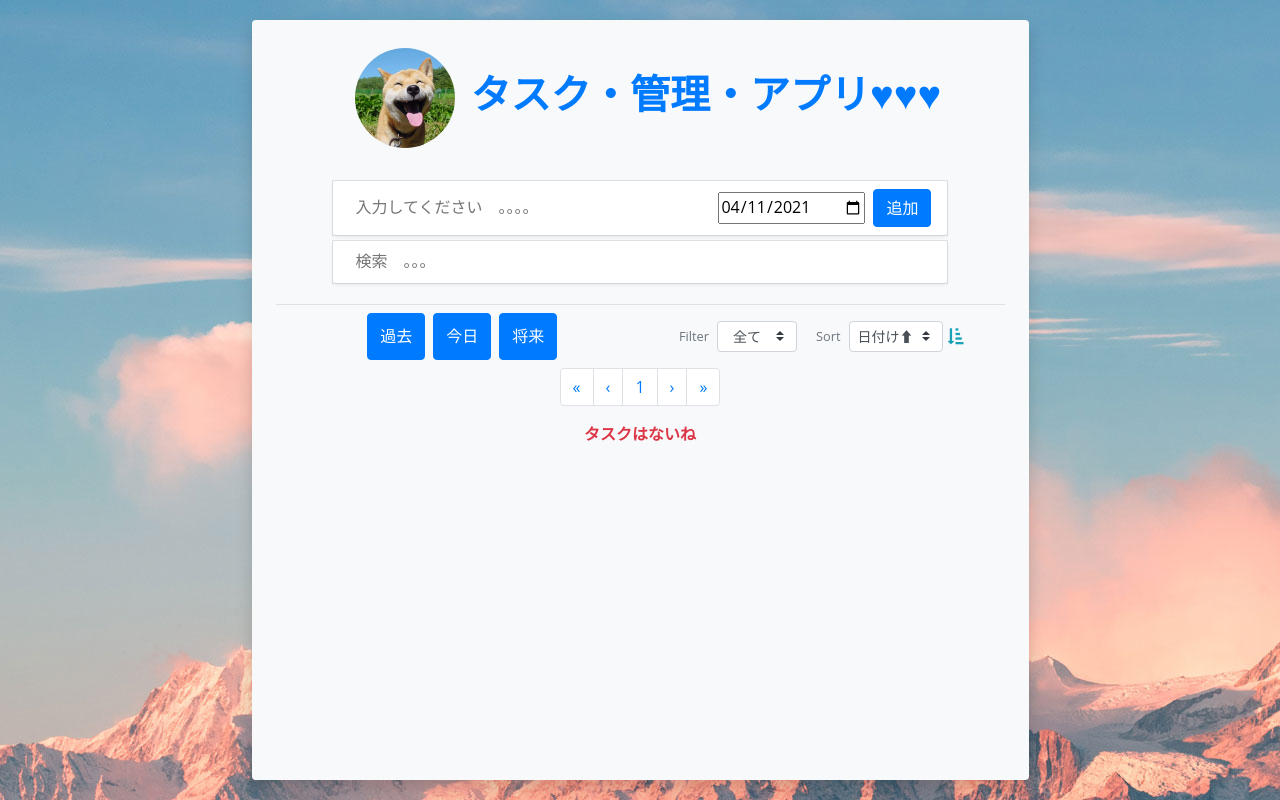
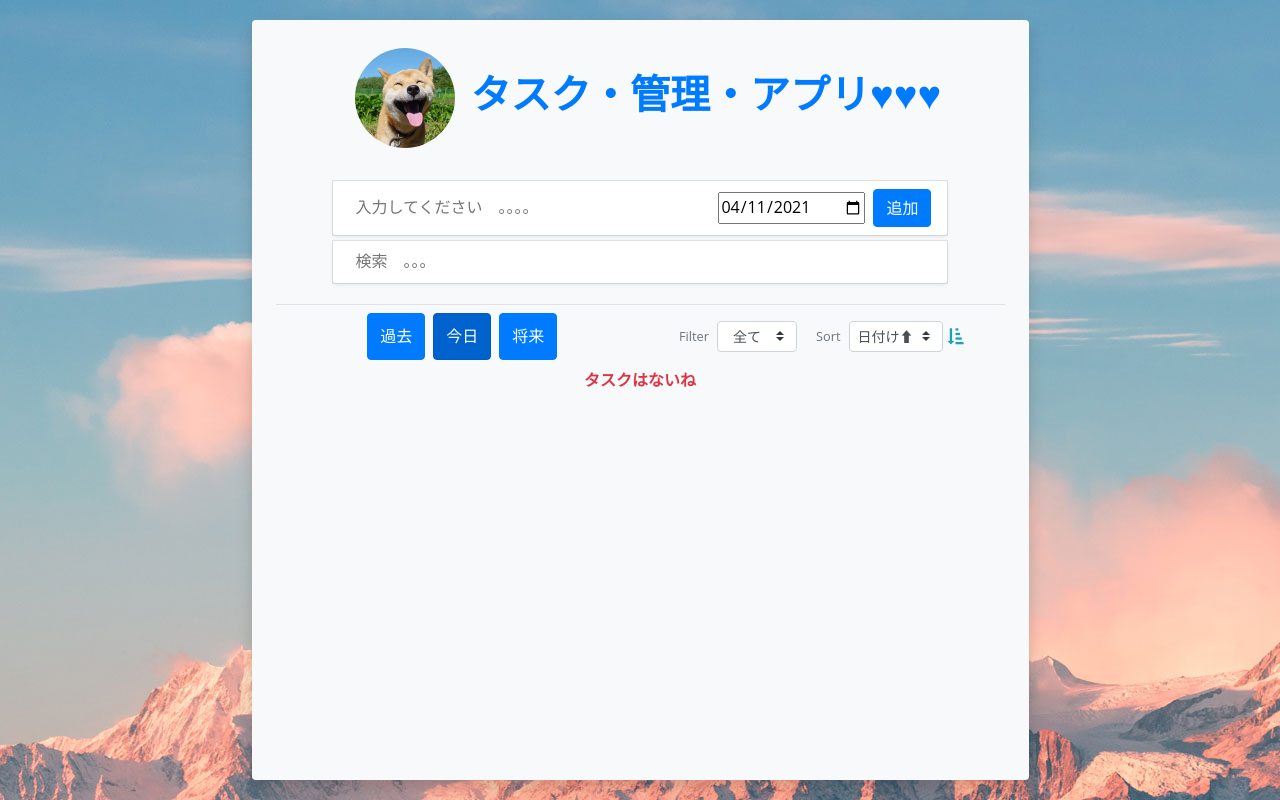
Before and after one commit to locckhl/tasuku-kanri-apuri, a React (Create React App) app: page / in a window 1280 px wide. Built offline with nearby package versions, Linux system fonts and the light colour scheme.

Commit message:
Fix bugs

```diff
--- a/src/components/Filter.jsx
+++ b/src/components/Filter.jsx
@@ -22,7 +22,7 @@ function Filter({ timeFilter, changeTab, changeTimeTab,sortTimeTab, setCurrentPa
         <button
           value="PAST"
           className={
-            timeFilter === "ALL"
+            timeFilter === "PAST"
               ? "btn btn-primary mx-1 active"
               : "btn btn-primary mx-1 "
           }
@@ -35,7 +35,7 @@ function Filter({ timeFilter, changeTab, changeTimeTab,sortTimeTab, setCurrentPa
         <button
           value="TODAY"
           className={
-            timeFilter === "TODO"
+            timeFilter === "TODAY"
               ? "btn btn-primary mx-1 active"
               : "btn btn-primary mx-1 "
           }
@@ -48,7 +48,7 @@ function Filter({ timeFilter, changeTab, changeTimeTab,sortTimeTab, setCurrentPa
         <button
           value="FUTURE"
           className={
-            timeFilter === "DONE"
+            timeFilter === "FUTURE"
               ? "btn btn-primary mx-1 active"
               : "btn btn-primary mx-1 "
           }
--- a/src/components/Todo.jsx
+++ b/src/components/Todo.jsx
@@ -169,13 +169,15 @@ function Todo() {
       <div className="row mx-1 px-5 pb-3 w-80 list">
         <div className="col mx-auto d-flex flex-column justify-content-between ">
           {/* Todo Item 1 */}
-          <ItemPagination
+
+          {paginateItems.length ? <ItemPagination
             currentPage={currentPage}
             setCurrentPage={setCurrentPage}
             itemLength={itemLength}
             itemPerPage={itemPerPage}
-          ></ItemPagination>
-          {paginateItems.length ? (
+          ></ItemPagination> : <div></div>}
+
+          {paginateItems.length ?   (
             paginateItems.map((task) => (
               <TodoItem
                 task={task}
```
